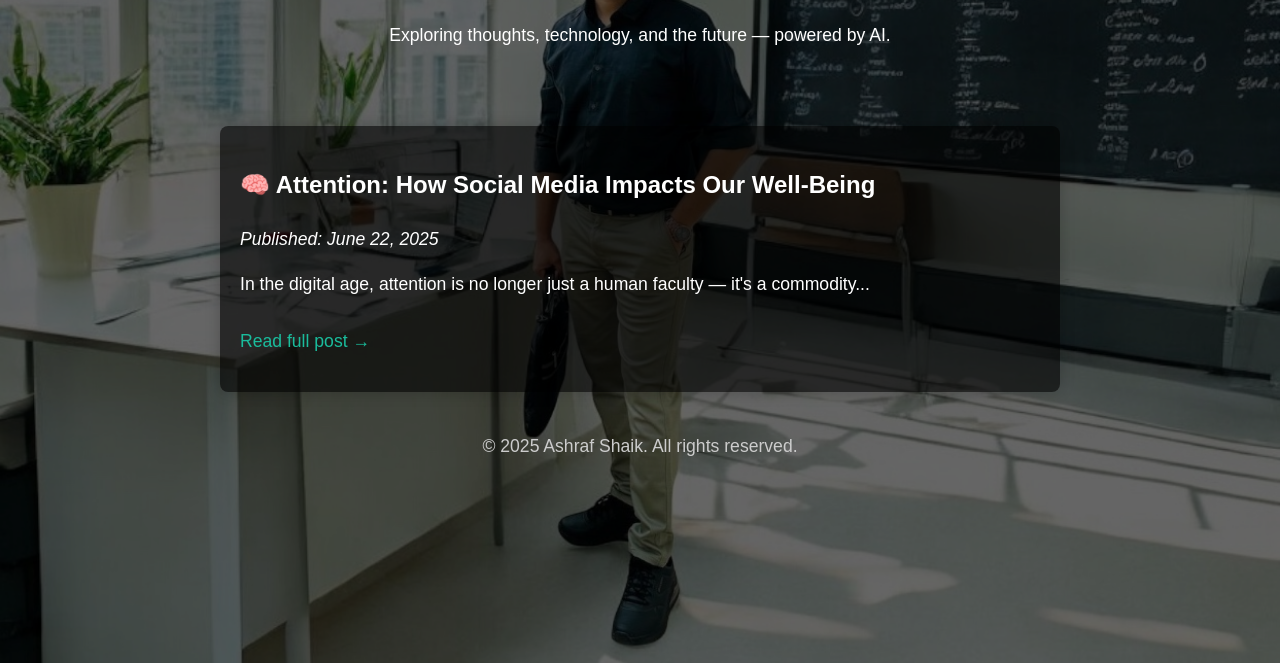
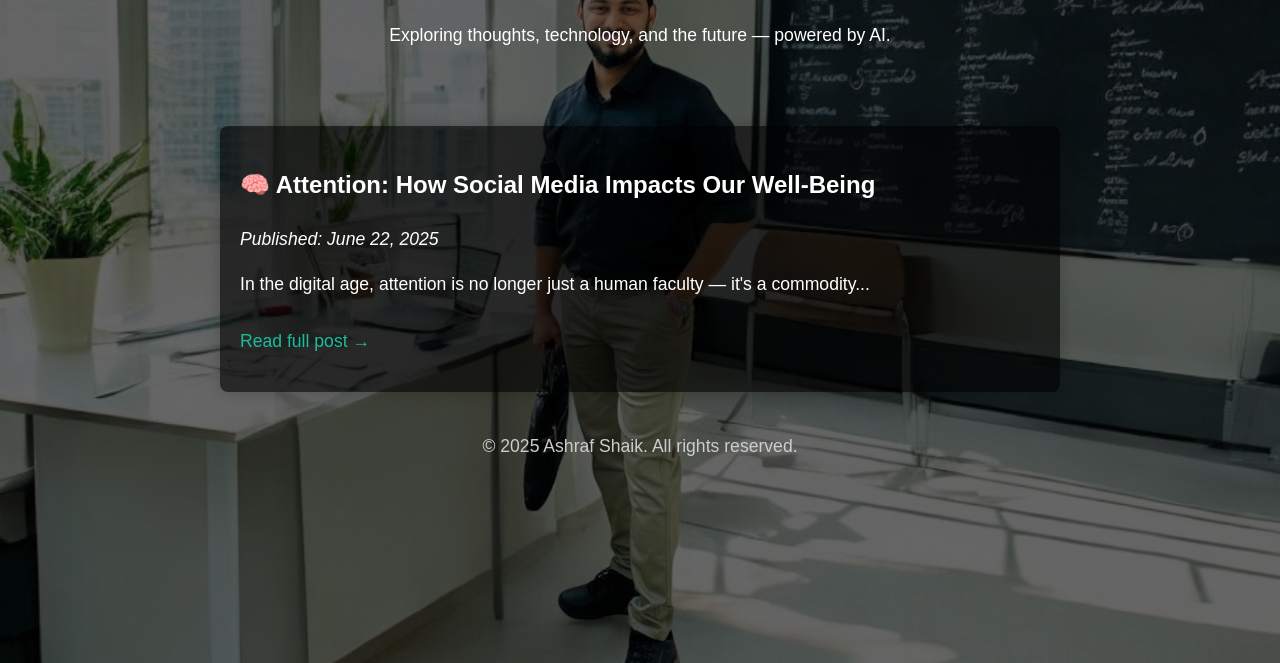
Before and after one commit to ashshaik-ai/ashshaik-ai.github.io, a plain HTML site: page index.html in a window 1280 px wide. Shown: the part 137-800 px from the top of the page. Drawn offline with Linux system fonts and the light colour scheme.

Commit message:
Update index.html

```diff
--- a/index.html
+++ b/index.html
@@ -10,7 +10,7 @@
       line-height: 1.6;
       margin: 0;
       padding: 0;
-      background-image: url("dp2.jpg");
+      background-image: url("dp3.jpg");
       background-size: cover;
       background-repeat: no-repeat;
       background-position: center;
```
